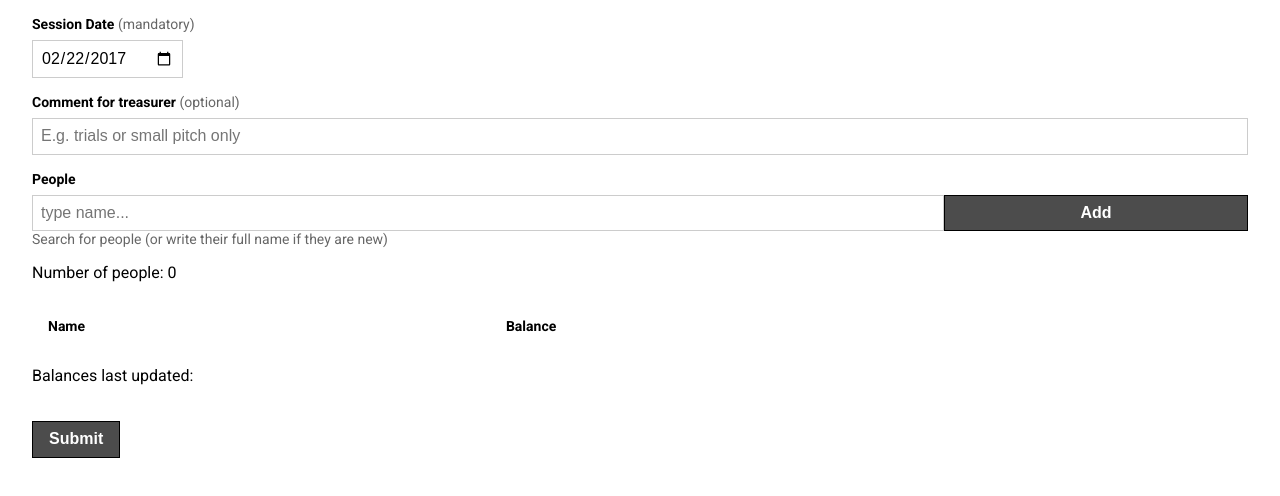
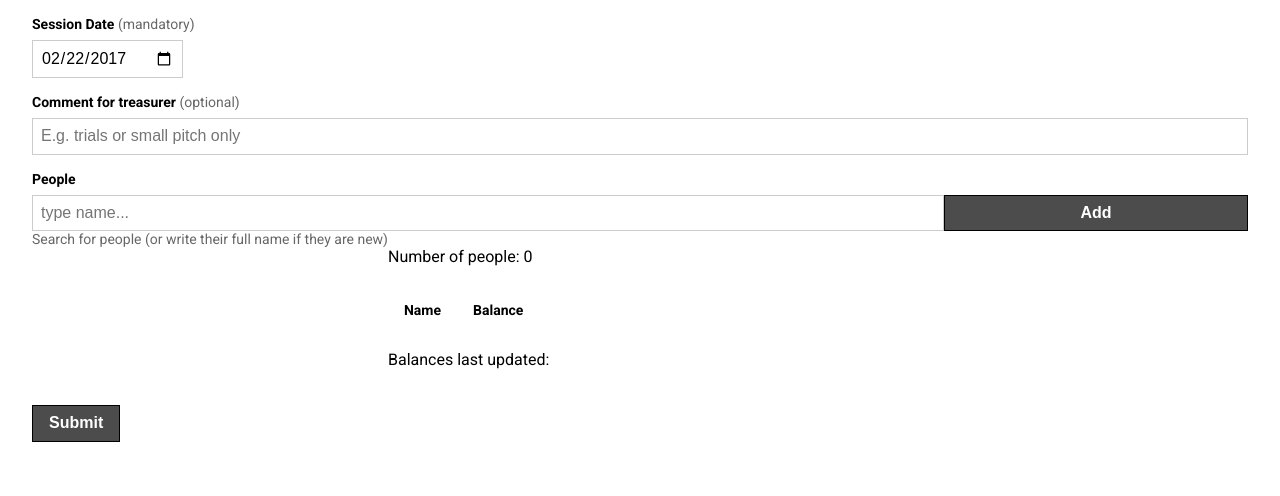
Before and after one commit to rab206/stau-register, a website: page public/index.html in a window 1280 px wide. Shown: the part 64-560 px from the top of the page. Drawn offline with Linux system fonts and the light colour scheme; no server answers.

Commit message:
fixed misalignment of text

```diff
--- a/public/index.html
+++ b/public/index.html
@@ -49,7 +49,8 @@
           <label for="people" class="f6 b db mb2">People</label>
           <input id="people" list="peopleList" class="f5 f6-ns input-reset ba b--black-20 fl bg-white pa2 lh-solid w-80-l w-75" aria-describedby="people-desc" placeholder="type name..." type="text">
           <input id="addPerson" class="b f5 f6-ns button-reset fl pa2 tc ba bg-animate bg-black-70 hover-bg-black white pointer w-20-l w-25" value="Add" type="button">
-          <small id="people-desc" class="f6 black-60 db mb2">Search for people (or write their full name if they are new)</small>
+          <div class="fl"><small id="people-desc" class="f6 black-60 db mb2">Search for people (or write their full name if they are new)</small></div>
+          <div class="fl">
             <datalist id="peopleList"></datalist>
             <p>Number of people: <span id="total">0</span></p>
             <div class="pa0 pv1">
@@ -69,6 +70,7 @@
               <p>Balances last updated: <span id="lastUpdated"></span></p>
             </div>
           </div>
+        </div>
         <div class="mt3"><input id="submit" class="b ph3 pv2 input-reset ba bg-animate bg-black-70 hover-bg-black white pointer f5 f6-ns" type="submit" value="Submit"></div>
         <div id="warning" class="mt3 red dn">
           <h4 class="mv0">Email has already been opened - <span class="i">Make sure you send the email!</span></h4>
```
Lines whose indentation alone changed are shown as unchanged.
